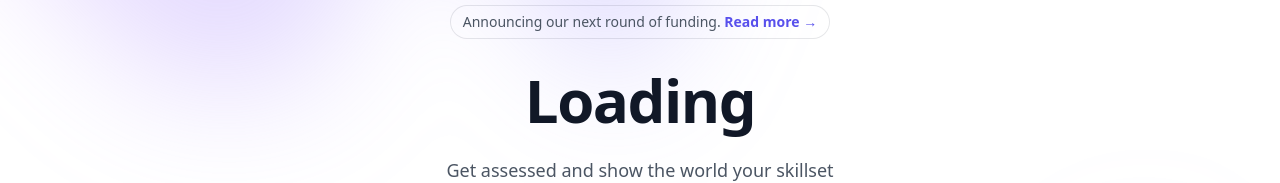
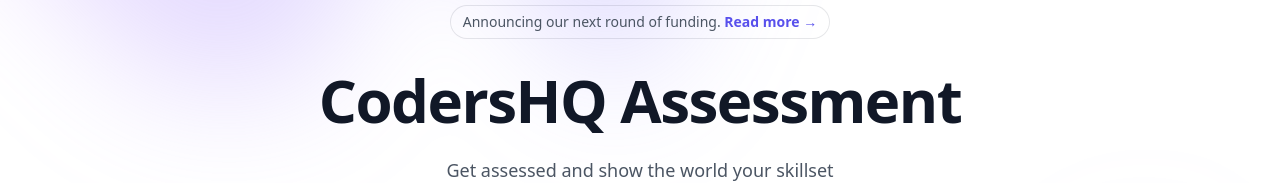
Before and after one commit to ralsuwaidi/assessment-landing, a Next.js app: page / in a window 1280 px wide. Shown: the part 274-457 px from the top of the page. Built offline with nearby package versions, Linux system fonts and the light colour scheme; no server answers.

Commit message:
push build

```diff
--- a/app/api/hello/route.ts
+++ /dev/null
@@ -1,3 +0,0 @@
-export async function GET(request: Request) {
-  return new Response('Hello, Next.js!')
-}
--- a/app/page.tsx
+++ b/app/page.tsx
@@ -15,20 +15,11 @@
 
 
 export default function Home() {
-  const [landingData, setLandingData] = useState<LandingType>(IntialLandingData)
   const [totalContent, setTotalContent] = useState<number>(0)
   const [totalSkills, setTotalSkills] = useState<number>(0)
   const [totalUsers, setTotalUsers] = useState<number>(0)
   const [experts, setExperts] = useState<UserProfileType[]>()
 
-
-  useEffect(() => {
-    LandingApi.getLanding().then((response) => {
-      setLandingData(response.data.data.attributes)
-    }).catch((error) => {
-      console.error(error);
-    });
-  }, []);
 
   useEffect(() => {
     PluralSight.getTotalContent().then((totalContent) => {
@@ -69,7 +60,7 @@
     <main className="">
       <NavigationBar />
       <Hero
-        title={landingData.title}
+        title="CodersHQ Assessment"
         description={"Get assessed and show the world your skillset"}
         primaryButton={{
           text: "Get Assessed",
--- a/next.config.js
+++ b/next.config.js
@@ -1,5 +1,6 @@
 /** @type {import('next').NextConfig} */
 const nextConfig = {
+  output: 'export',
   images: {
     domains: ['tailwindui.com'],
   },
--- a/package.json
+++ b/package.json
@@ -22,7 +22,7 @@
     "flowbite": "^1.6.4",
     "graphql": "^16.6.0",
     "graphql-tag": "^2.12.6",
-    "next": "13.0.6",
+    "next": "13.2.0",
     "react": "18.2.0",
     "react-dom": "18.2.0",
     "typescript": "5.0.2"
```
Also changed, not shown: 1 other file (tests, documents, lock files or other folders).
